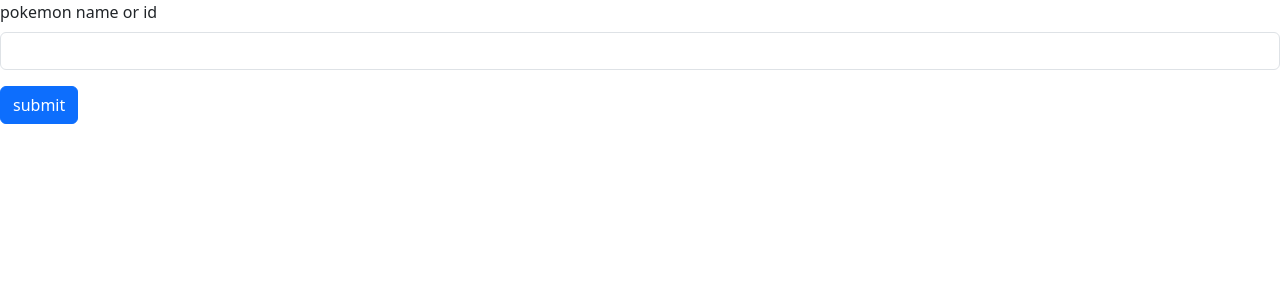
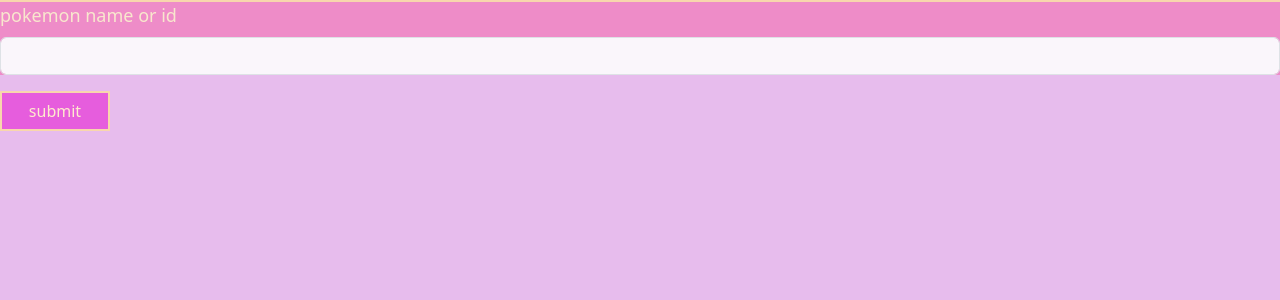
Before and after one commit to RAHEL-W/thieves139demoweek5day1, a Flask app: page /ergast in a window 1280 px wide. Shown: the top 300 px of the page. Run offline with Flask 3, Linux system fonts and the light colour scheme.

Commit message:
homework

```diff
--- a/app.py
+++ b/app.py
@@ -28,12 +28,12 @@ def login():
 def get_pokemon_info(pokemon_identifier):
     url = f"https://pokeapi.co/api/v2/pokemon/{pokemon_identifier}/"
     response = requests.get(url)
-    output = []
+    # output = []
     if response.status_code == 200:
         data = response.json()
         pokemon_info = {
 
-            "name": data["name", 'N/A'],
+            "name": data["name"],
             "ability": data["abilities"][0]["ability"]["name"],
             "base_experience": data["base_experience"],
             "sprite_url": data["sprites"]["front_shiny"]
@@ -47,7 +47,7 @@ def get_pokemon_info(pokemon_identifier):
     for pokemon in pokemon_identifier:
 
        pokemon_data = get_pokemon_info(pokemon)
-       output.append(pokemon_data)
+    #    output.append(pokemon_data)
 
        if pokemon_data:
          print(pokemon_data)
--- /dev/null
+++ b/static/styles/ergast.css
@@ -0,0 +1,26 @@
+body{
+    background-color: #e7bced;
+    border-top: 2px solid rgb(248, 214, 173);
+}
+
+.mb-3{
+    background-color: hsl(323, 74%, 74%);
+    font-size: 18px;
+    color: rgb(248, 231, 205);
+
+
+}
+
+
+.btn-primary{
+    background-color: rgb(230, 93, 221);
+    width: 110px;
+    height: 40px;
+    border: 2px solid rgb(248, 214, 173);
+    color: blanchedalmond;
+
+}
+
+.form-control{
+    background-color: rgb(250, 246, 251);
+}
--- /dev/null
+++ b/static/styles/login.css
@@ -0,0 +1,3 @@
+body{
+    background-color: rgb(208, 208, 160);
+}
--- a/templates/base.html
+++ b/templates/base.html
@@ -5,6 +5,7 @@
     <meta name="viewport" content="width=device-width, initial-scale=1.0">
     <title>{%block title%} {%endblock%}</title>
     <link href="https://cdn.jsdelivr.net/npm/bootstrap@5.3.2/dist/css/bootstrap.min.css" rel="stylesheet" integrity="sha384-T3c6CoIi6uLrA9TneNEoa7RxnatzjcDSCmG1MXxSR1GAsXEV/Dwwykc2MPK8M2HN" crossorigin="anonymous">
+    {%block  styles%} {%endblock%}
 </head>
 <body>
     {%block content%}
--- a/templates/ergast.html
+++ b/templates/ergast.html
@@ -2,6 +2,12 @@
 
 {%block title%}
 Ergast
+
+{%endblock%}
+
+{%block  styles%}
+
+<link rel="stylesheet" href="../static/styles/ergast.css">
 
 {%endblock%}
 
@@ -13,13 +19,26 @@ Ergast
 
 
 
+
+
     </div>
-    <button type="submit" class="btn btn-primary">submit</button>
+    <button type="submit" class="btn-primary">submit</button>
   </form>
 
   {% if pokemons %}
+  <div class="card" style="width: 20rem; background-color: #e7a5f0; margin: auto; padding-left: 50px; color: rgb(253, 228, 192); border: 3px solid rgb(248, 214, 173); font-size: 22px ;">
+    <img src="{{pokemons.sprite_url}}" class="card-img-top" alt="...">
+    <div>
+      <p >{{'name'}}:  {{pokemons.name}}<br>
+      {{'ability'}}:  {{pokemons.ability}}<br>
+      {{'base_experience'}}: {{pokemons.base_experience}}</p>
 
-  <p>{{pokemons}}</p>
+    </div>
+  </div>
+
+
+
+
 
   {%endif%}
 
--- a/templates/login.html
+++ b/templates/login.html
@@ -5,7 +5,11 @@
 
     Login
 {%endblock%}
+{%block  styles%}
 
+<link rel="stylesheet" href="../static/styles/login.css">
+
+{%endblock%}
 
 {%block content%}
 
```
